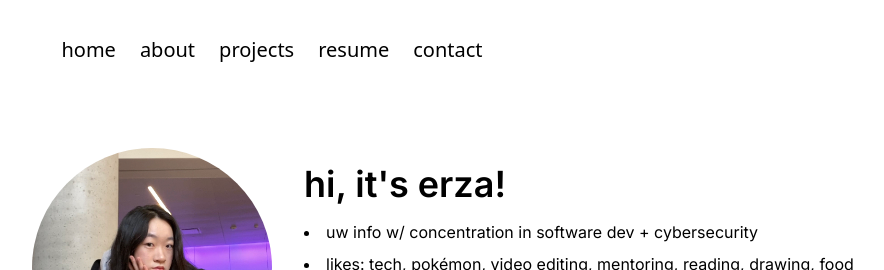
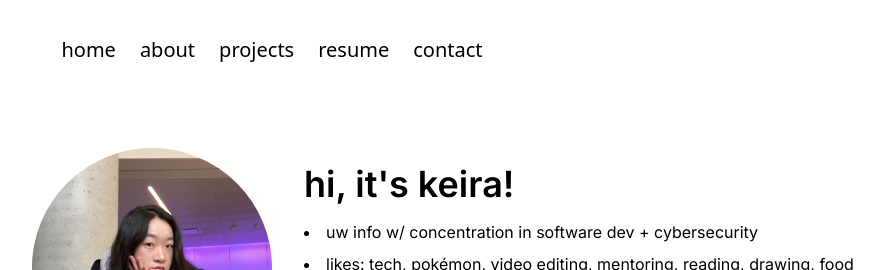
Before and after one commit to KeveeW1/kei-portfolio, a Next.js app: page /about in a window 1280 px wide. Shown: the top 270 px of the page, without its empty margins (368-1252 px from the left). Built offline with nearby package versions, Linux system fonts and the light colour scheme.

Commit message:
Updated website About page

```diff
--- a/src/app/about/page.jsx
+++ b/src/app/about/page.jsx
@@ -21,7 +21,7 @@ const About = () => {
           </div>
 
           <div className='w-full md:w-1/2 md:pl-8 text-black'>
-            <h1 className='text-4xl font-semibold pb-4 text-center md:text-left'>hi, it&apos;s erza!</h1>
+            <h1 className='text-4xl font-semibold pb-4 text-center md:text-left'>hi, it&apos;s keira!</h1>
             <ul className='list-disc list-inside space-y-2 mb-4'>
               <li>uw info w/ concentration in software dev + cybersecurity</li>
               <li>likes: tech, pokémon, video editing, mentoring, reading, drawing, food</li>
```
